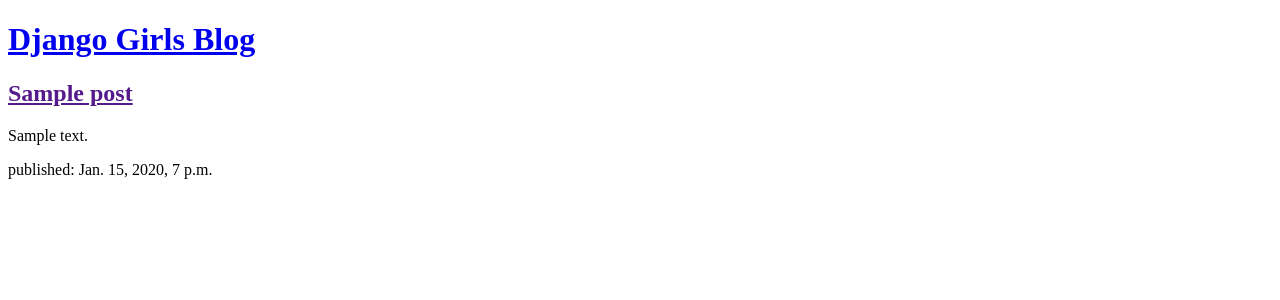
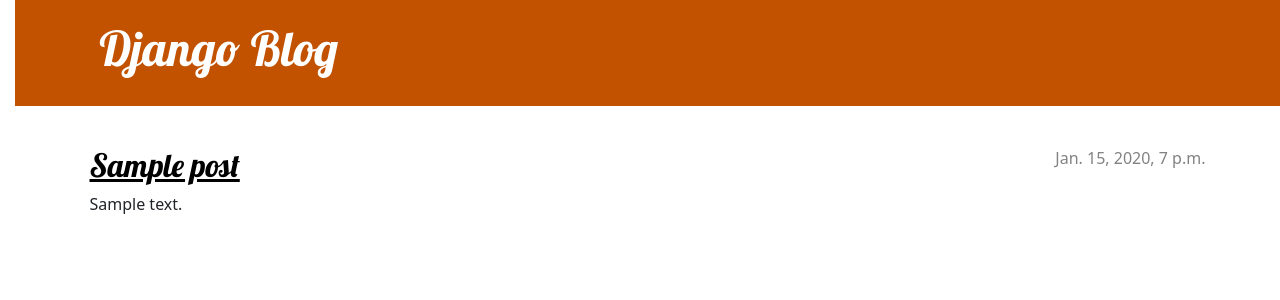
Before and after one commit to Lupercal13/my-first-blog, a Django app: page / in a window 1280 px wide. Shown: the top 300 px of the page. Run offline with Django 3.2, Linux system fonts and the light colour scheme; tables that the repository leaves empty hold one stand-in row (values such as "Sample post").

Commit message:
Added view and template for detailed blog post as well as CSS for the site.

```diff
--- /dev/null
+++ b/blog/static/css/blog.css
@@ -0,0 +1,75 @@
+h1 a, h2 a {
+    color: #C25100;
+    font-family: 'Lobster';
+}
+
+body {
+    padding-left: 15px;
+}
+
+.page-header {
+    background-color: #C25100;
+    margin-top: 0;
+    margin-bottom: 40px;
+    padding: 20px 20px 20px 40px;
+}
+
+.page-header h1,
+.page-header h1 a,
+.page-header h1 a:visited,
+.page-header h1 a:active {
+    color: #ffffff;
+    font-size: 36pt;
+    text-decoration: none;
+}
+
+h1,
+h2,
+h3,
+h4 {
+    font-family: 'Lobster', cursive;
+}
+
+.date {
+    color:#828282
+}
+
+.save {
+    float: right;
+}
+
+top-menu,
+top-menu:hover,
+top-menu:visited {
+    color: #ffffff;
+    float: right;
+    font-size: 26pt;
+    margin-right: 20px;
+}
+
+
+.post {
+    margin-bottom: 70px;
+}
+
+.post h2 a,
+.post h2 a:visited {
+    color: #000000;
+}
+
+.post > .date,
+.post > .actions {
+    float: right;
+}
+
+.btn-secondary,
+.btn-secondary:visited {
+    color: #C25100;
+    background: none;
+    border-color: #C25100;
+}
+
+.btn-secondary:hover {
+    color: #FFFFFF;
+    background-color: #C25100;
+}
--- /dev/null
+++ b/blog/templates/blog/base.html
@@ -0,0 +1,25 @@
+{% load static %}
+<!DOCTYPE html>
+<html>
+    <head>
+        <title>Django blog</title>
+        <link rel="stylesheet" href="https://cdn.jsdelivr.net/npm/bootstrap@5.1.3/dist/css/bootstrap.min.css" integrity="sha384-1BmE4kWBq78iYhFldvKuhfTAU6auU8tT94WrHftjDbrCEXSU1oBoqyl2QvZ6jIW3" crossorigin="anonymous">
+        <link rel="stylesheet" href="{% static '/css/blog.css' %}">
+        <link href="//fonts.googleapis.com/css?family=Lobster&subset=latin,latin-ext" rel="stylesheet" type="text/css">
+    </head>
+    <body>
+        <header class="page-header">
+            <div class="container">
+                <h1><a href="/">Django Blog</a></h1>
+            </div>
+          </header>
+          <main class="container">
+              <div class="row">
+                  <div class="col">
+                  {% block content %}
+                  {% endblock %}
+                  </div>
+              </div>
+          </main>
+    </body>
+</html>
--- a/blog/templates/blog/post_list.html
+++ b/blog/templates/blog/post_list.html
@@ -1,23 +1,14 @@
-<!DOCTYPE html>
-<html lang="en">
-<head>
-    <meta charset="UTF-8">
-    <meta http-equiv="X-UA-Compatible" content="IE=edge">
-    <meta name="viewport" content="width=<device-width>, initial-scale=1.0">
-    <title>Django Blog</title>
-</head>
-<body>
-   <header>
-    <h1><a href="/">Django Girls Blog</a></h1>
-   </header>
+{% extends 'blog/base.html' %}
 
-  {% for post in posts %}
-    <article>
-        <h2><a href="">{{ post.title }}</a></h2>
-        <p>{{ post.text|linebreaksbr }}</p>
-        <time>published: {{ post.published_date }}</time>
-    </article>
-   {% endfor %}
 
-</body>
-</html>
+{% block content %}
+    {% for post in posts %}
+        <article class="post">
+            <time class="date">
+                {{ post.published_date }}
+            </time>
+            <h2><a href="{% url 'post_detail' pk=post.pk %}">{{ post.title }}</a></h2>
+            <p>{{ post.text|linebreaksbr }}</p>
+        </article>
+    {% endfor %}
+{% endblock %}
--- a/blog/urls.py
+++ b/blog/urls.py
@@ -3,4 +3,5 @@ from . import views
 
 urlpatterns = [
     path('', views.post_list, name='post_list'),
+    path('post/<int:pk>/', views.post_detail, name='post_detail'),
 ]
--- a/blog/views.py
+++ b/blog/views.py
@@ -1,7 +1,11 @@
-from django.shortcuts import render
+from django.shortcuts import render, get_object_or_404
 from django.utils import timezone
 from .models import Post
 
 def post_list(request):
     posts = Post.objects.filter(published_date__lte=timezone.now()).order_by('published_date')
     return render(request, 'blog/post_list.html', {'posts': posts})
+
+def post_detail(request, pk):
+    post = get_object_or_404(Post, pk=pk)
+    return render(request, 'blog/post_detail.html', {'post':post})
```
Also changed, not shown: blog/templates/blog/post_detail.html (added, +13 -0 lines).
